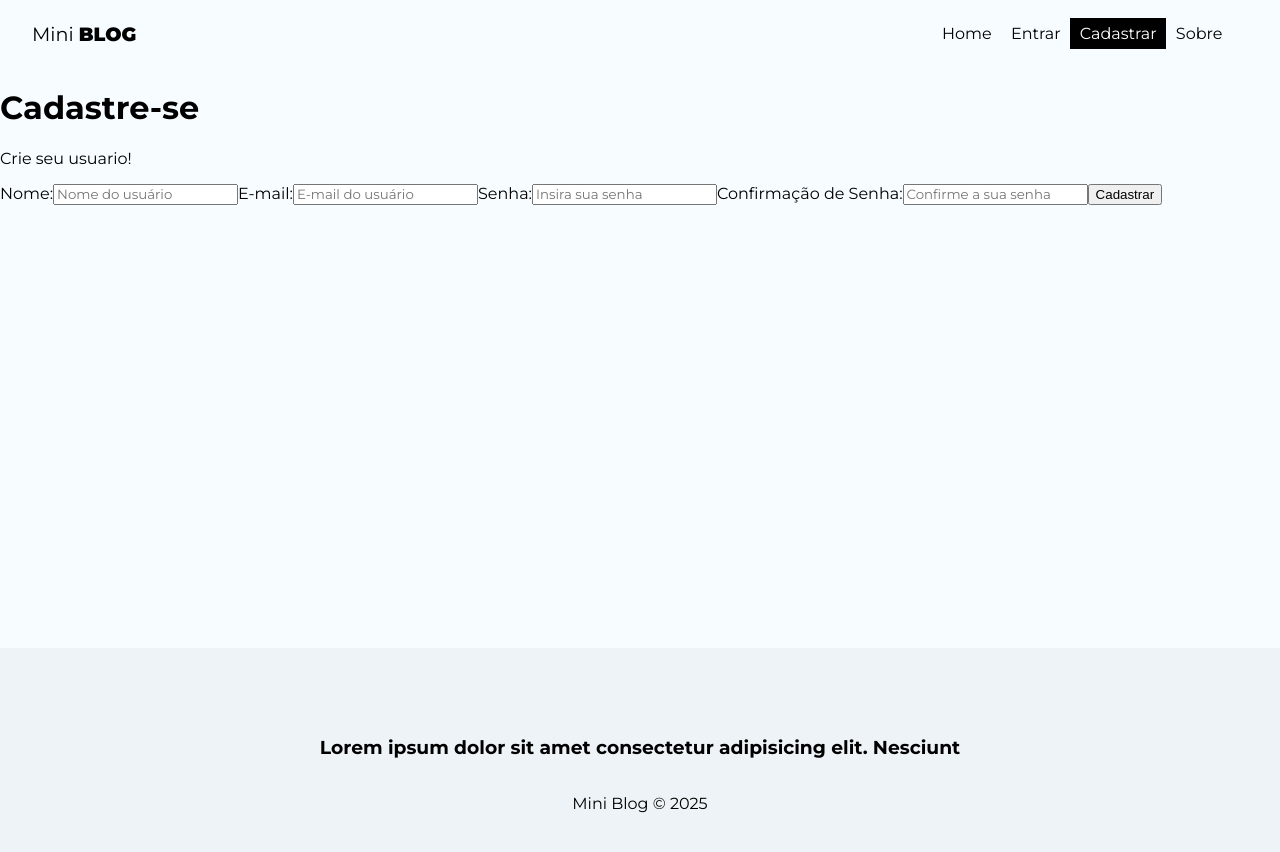
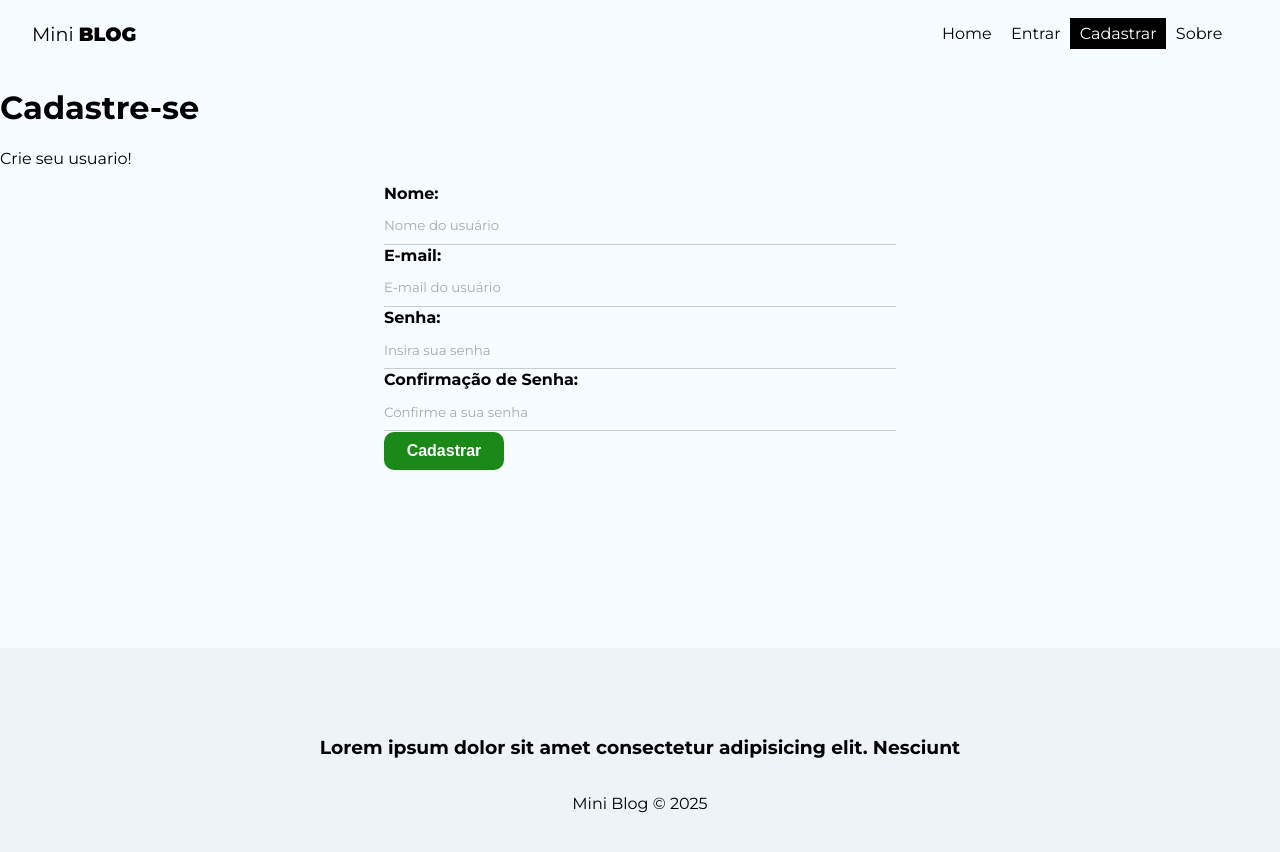
Before and after one commit to WhaleJucs/mini-blog, a React (Vite) app: page /register in a window 1280 px wide. Shown: the top 852 px of the page. Built offline with nearby package versions, Linux system fonts and the light colour scheme.

Commit message:
CSS Global dos formulários

```diff
--- a/src/index.css
+++ b/src/index.css
@@ -8,6 +8,7 @@
 input::placeholder,
 textarea::placeholder {
   font-family: "Montserrat", sans-serif;
+  color: #aaa;
 }
 
 input:focus,
@@ -31,3 +32,81 @@
 nav button:hover {
   color: #bbb;
 }
+
+/* form styles */
+form {
+  max-width: 40%;
+  margin: 0 auto;
+}
+
+label {
+  display: flex;
+  flex-direction: column;
+  margin-bottom: 1px;
+}
+
+label span {
+  margin-bottom: .3em;
+  font-weight: bold;
+  text-align: left;
+}
+
+input,
+textarea {
+  box-sizing: border-box;
+  border: none;
+  border-bottom: 1px solid #ccc;
+  padding: .8em 0;
+  background-color: transparent;
+}
+
+.btn {
+  background-color: #1a8918;
+  color: #fff;
+  text-align: center;
+  cursor: pointer;
+  border-radius: 10px;
+  width: 120px;
+  font-weight: bold;
+  border: none;
+  padding: 10px 15px;
+  font-size: 1em;
+}
+
+.btn.btn-dark {
+  background-color: #000;
+  border-radius: 0;
+}
+
+.btn.btn-outline {
+  background-color: transparent;
+  border-radius: 0;
+  color: #000;
+  border: 1px solid #000;
+  padding: 7px 30px;
+}
+
+.btn:hover {
+  background-color: #0f730c;
+  color: #fff;
+}
+
+.btn.btn-outline:hover {
+  background-color: #000;
+}
+
+.btn.btn-danger:hover {
+  background-color: #dc3545;
+}
+
+button[disabled] {
+  background-color: #aaa;
+}
+
+.container .error {
+  color: #721c24;
+  background-color: #f8d7da;
+  border: 1px solid #f5c6cb;
+  padding: 5px;
+  border-radius: 5px;
+}
```
